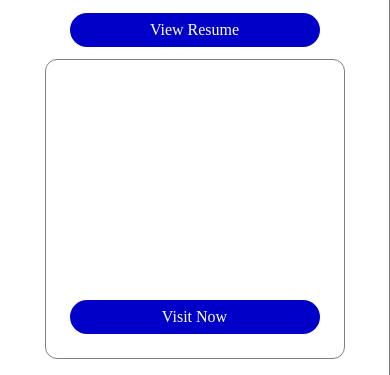
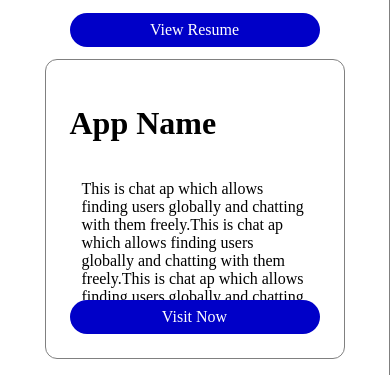
Before and after one commit to deshmukh-ajinkya/portfoilio, a plain HTML site: page index.html in a window 390 px wide. Shown: the part 563-938 px from the top of the page. Drawn offline with Linux system fonts and the light colour scheme.

Commit message:
responsive improvement

```diff
--- a/css/index.css
+++ b/css/index.css
@@ -104,4 +104,5 @@ body {
     overflow-y: auto;
     padding: 0 12px;
     scrollbar-width: none;
+    color: black;
 }
--- a/index.html
+++ b/index.html
@@ -57,7 +57,7 @@
             </div>
             <div class="project-card">
                 <div class="button-container">
-                    <h1 style="margin: 0">App Name</h1>
+                    <h1 style="color: black;">App Name</h1>
                     <div class="description-container">
                         <p>
                             This is chat ap which allows finding users globally and chatting
```
